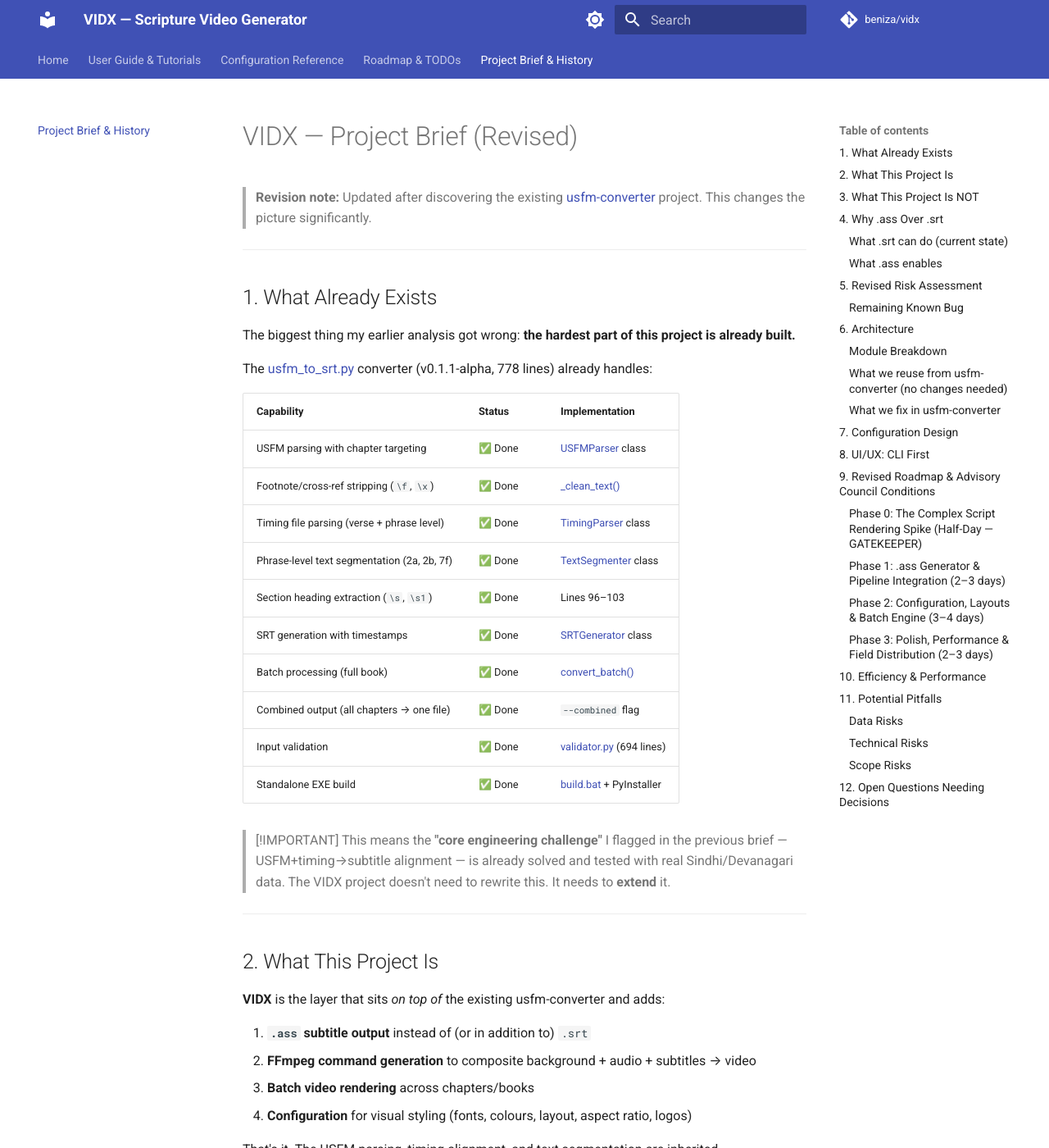
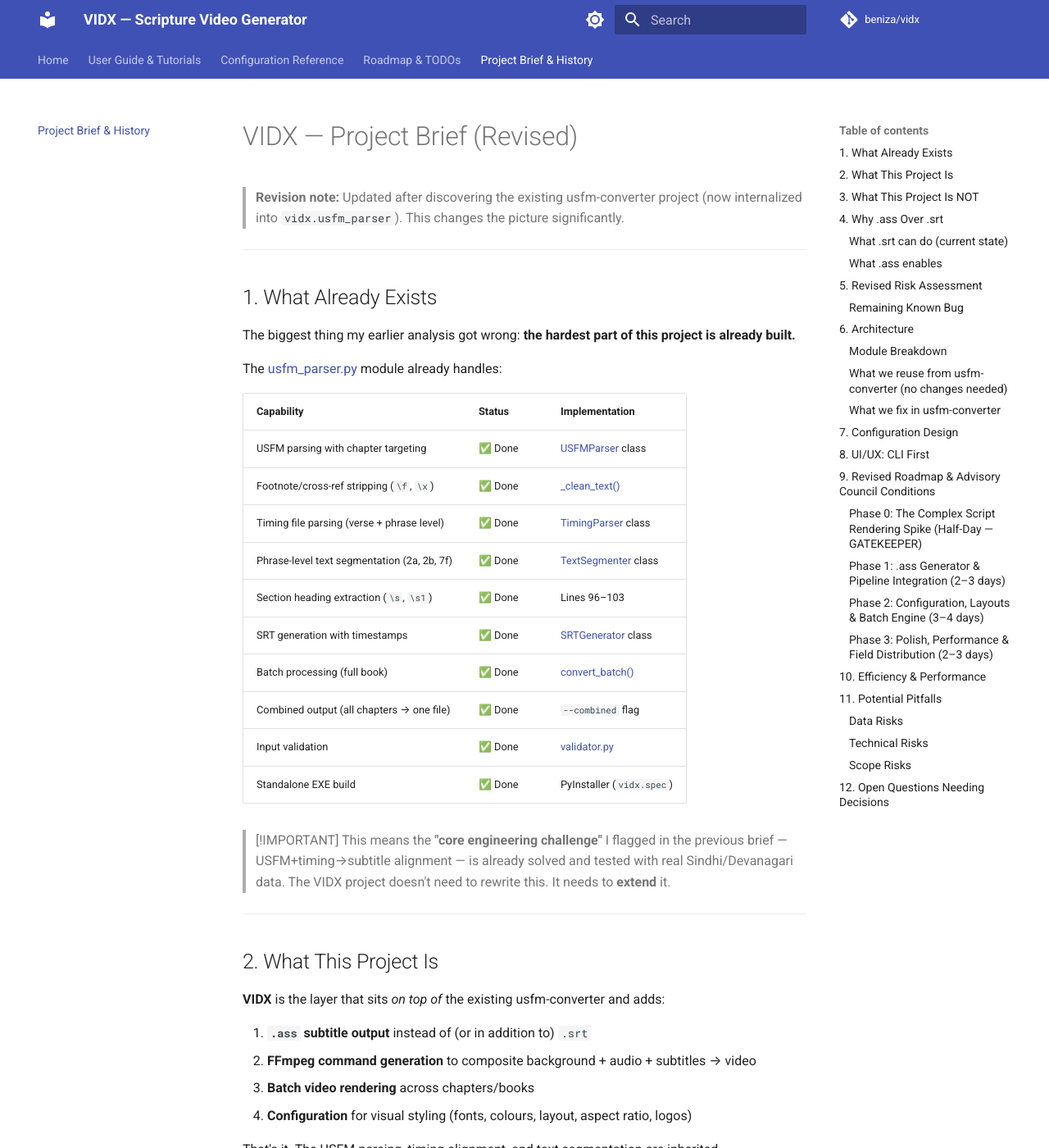
Before and after one commit to beniza/vidx, an MkDocs documentation site: the page built from docs/project_brief.md, in a window 1280 px wide and 1400 px high. Shown: the whole window at 82% size. Built offline with MkDocs 1.6.1 and Material for MkDocs 9.7.7, drawn with Linux system fonts in a browser that asks for light colours; comment, search, counter and statistics services are not loaded; some of the changed text lies outside the part shown.

Commit message:
docs: fix link coherence, relative paths, CLI syntax, and default values across documentation

```diff
--- a/docs/project_brief.md
+++ b/docs/project_brief.md
@@ -1,6 +1,6 @@
 # VIDX — Project Brief (Revised)
 
-> **Revision note:** Updated after discovering the existing [usfm-converter](file:///C:/Users/BCS_Support/Documents/dev/nlci/usfm-converter) project. This changes the picture significantly.
+> **Revision note:** Updated after discovering the existing usfm-converter project (now internalized into `vidx.usfm_parser`). This changes the picture significantly.
 
 ---
 
@@ -8,20 +8,20 @@
 
 The biggest thing my earlier analysis got wrong: **the hardest part of this project is already built.**
 
-The [usfm_to_srt.py](file:///C:/Users/BCS_Support/Documents/dev/nlci/usfm-converter/usfm_to_srt.py) converter (v0.1.1-alpha, 778 lines) already handles:
+The [usfm_parser.py](../vidx/usfm_parser.py) module already handles:
 
 | Capability | Status | Implementation |
 |---|---|---|
-| USFM parsing with chapter targeting | ✅ Done | [USFMParser](file:///C:/Users/BCS_Support/Documents/dev/nlci/usfm-converter/usfm_to_srt.py#L23-L140) class |
-| Footnote/cross-ref stripping (`\f`, `\x`) | ✅ Done | [_clean_text()](file:///C:/Users/BCS_Support/Documents/dev/nlci/usfm-converter/usfm_to_srt.py#L34-L55) |
-| Timing file parsing (verse + phrase level) | ✅ Done | [TimingParser](file:///C:/Users/BCS_Support/Documents/dev/nlci/usfm-converter/usfm_to_srt.py#L143-L199) class |
-| Phrase-level text segmentation (2a, 2b, 7f) | ✅ Done | [TextSegmenter](file:///C:/Users/BCS_Support/Documents/dev/nlci/usfm-converter/usfm_to_srt.py#L202-L253) class |
+| USFM parsing with chapter targeting | ✅ Done | [USFMParser](../vidx/usfm_parser.py#L23-L140) class |
+| Footnote/cross-ref stripping (`\f`, `\x`) | ✅ Done | [_clean_text()](../vidx/usfm_parser.py#L34-L55) |
+| Timing file parsing (verse + phrase level) | ✅ Done | [TimingParser](../vidx/usfm_parser.py#L143-L199) class |
+| Phrase-level text segmentation (2a, 2b, 7f) | ✅ Done | [TextSegmenter](../vidx/usfm_parser.py#L202-L253) class |
 | Section heading extraction (`\s`, `\s1`) | ✅ Done | Lines 96–103 |
-| SRT generation with timestamps | ✅ Done | [SRTGenerator](file:///C:/Users/BCS_Support/Documents/dev/nlci/usfm-converter/usfm_to_srt.py#L256-L385) class |
-| Batch processing (full book) | ✅ Done | [convert_batch()](file:///C:/Users/BCS_Support/Documents/dev/nlci/usfm-converter/usfm_to_srt.py#L490-L600) |
+| SRT generation with timestamps | ✅ Done | [SRTGenerator](../vidx/usfm_parser.py#L256-L385) class |
+| Batch processing (full book) | ✅ Done | [convert_batch()](../vidx/usfm_parser.py#L490-L600) |
 | Combined output (all chapters → one file) | ✅ Done | `--combined` flag |
-| Input validation | ✅ Done | [validator.py](file:///C:/Users/BCS_Support/Documents/dev/nlci/usfm-converter/validator.py) (694 lines) |
-| Standalone EXE build | ✅ Done | [build.bat](file:///C:/Users/BCS_Support/Documents/dev/nlci/usfm-converter/build.bat) + PyInstaller |
+| Input validation | ✅ Done | [validator.py](../vidx/validator.py) |
+| Standalone EXE build | ✅ Done | PyInstaller (`vidx.spec`) |
 
 > [!IMPORTANT]
 > This means the **"core engineering challenge"** I flagged in the previous brief — USFM+timing→subtitle alignment — is already solved and tested with real Sindhi/Devanagari data. The VIDX project doesn't need to rewrite this. It needs to **extend** it.
@@ -133,8 +133,8 @@
 
 | Risk | Previous | Now | Reason |
 |---|---|---|---|
-| USFM ↔ timing alignment | 🔴 HIGH | 🟢 LOW | Already solved in [TextSegmenter](file:///C:/Users/BCS_Support/Documents/dev/nlci/usfm-converter/usfm_to_srt.py#L202-L253) |
-| USFM markup stripping | 🟡 MEDIUM | 🟢 LOW | Already handled (though `\fig` stripping [needs fixing](file:///C:/Users/BCS_Support/Documents/dev/nlci/vidx/src/MRK_05_Segmented.srt#L259)) |
+| USFM ↔ timing alignment | 🔴 HIGH | 🟢 LOW | Already solved in [TextSegmenter](../vidx/usfm_parser.py#L202-L253) |
+| USFM markup stripping | 🟡 MEDIUM | 🟢 LOW | Already handled (though `\fig` stripping [needs fixing](../src/MRK_05_Segmented.srt#L259)) |
 | `.ass` styling/positioning | N/A | 🟡 MEDIUM | New — needs correct alignment math for 3 aspect ratios |
 | Complex script rendering (HarfBuzz) | 🟡 MEDIUM | 🟡 MEDIUM | Unchanged — depends on FFmpeg build |
 | FFmpeg command correctness | N/A | 🟡 MEDIUM | New — filter graph syntax is finicky |
@@ -142,7 +142,7 @@
 | Batch rendering time | N/A | 🟡 MEDIUM | Full NT = hours. Need progress reporting + parallelism option |
 
 ### Remaining Known Bug
-The existing converter doesn't strip `\fig ... \fig*` markers. Evidence: [MRK_05_Segmented.srt line 259](file:///C:/Users/BCS_Support/Documents/dev/nlci/vidx/src/MRK_05_Segmented.srt#L259) contains `|src="lb00310.jpg" size="col" ref="5:29"` as visible subtitle text. This needs to be fixed in the converter's `_clean_text()` method before we build on top of it.
+The existing converter doesn't strip `\fig ... \fig*` markers. Evidence: [MRK_05_Segmented.srt line 259](../src/MRK_05_Segmented.srt#L259) contains `|src="lb00310.jpg" size="col" ref="5:29"` as visible subtitle text. This needs to be fixed in the converter's `_clean_text()` method before we build on top of it.
 
 ---
 
```
Also changed, not shown: other parts of docs/project_brief.md (+6 -9 lines), README.md (+5 -5 lines), docs/configuration_guide.md (+1 -1 lines), docs/index.md (+5 -5 lines), docs/user_guide.md (+1 -1 lines).
